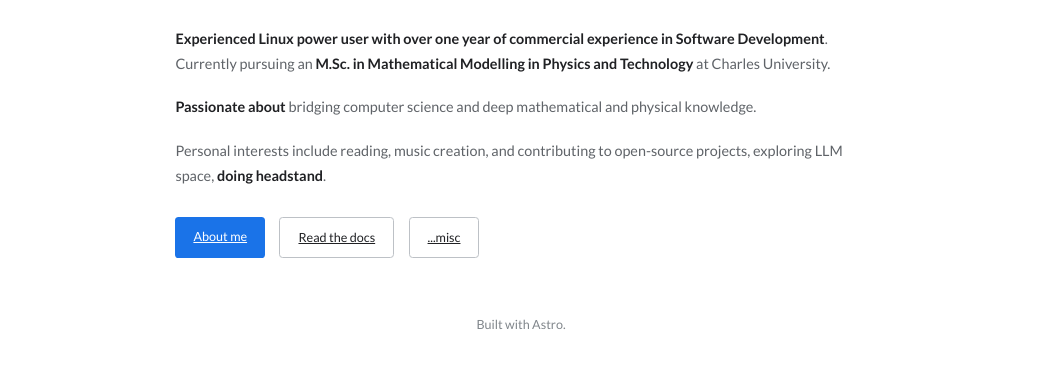
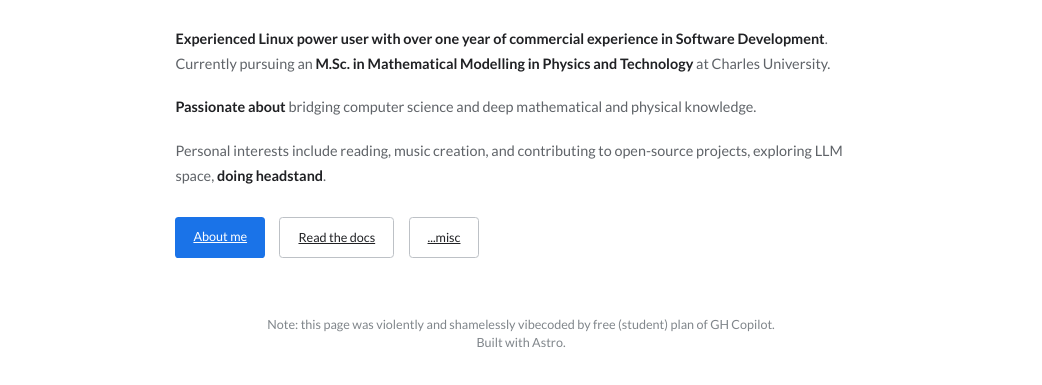
Before and after one commit to Ostap4ello/ostap4ello-page, an Astro site: page / in a window 1280 px wide. Shown: the part 455-840 px from the top of the page, without its empty margins (119-1161 px from the left). Built offline with nearby package versions, Linux system fonts and the light colour scheme; Astro itself is replaced by a stand-in of ours.

Commit message:
chore: shameless notice

```diff
--- a/src/layouts/SiteLayout.astro
+++ b/src/layouts/SiteLayout.astro
@@ -72,6 +72,7 @@ const links = [
       <slot />
     </main>
     <footer class="text-center mx-auto max-w-6xl px-5 pb-10 text-sm text-[var(--text-subtle)] sm:px-8">
+      <p>Note: this page was violently and shamelessly vibecoded by free (student) plan of GH Copilot.</p>
       <p>Built with Astro.</p>
     </footer>
     <script is:inline>
```
